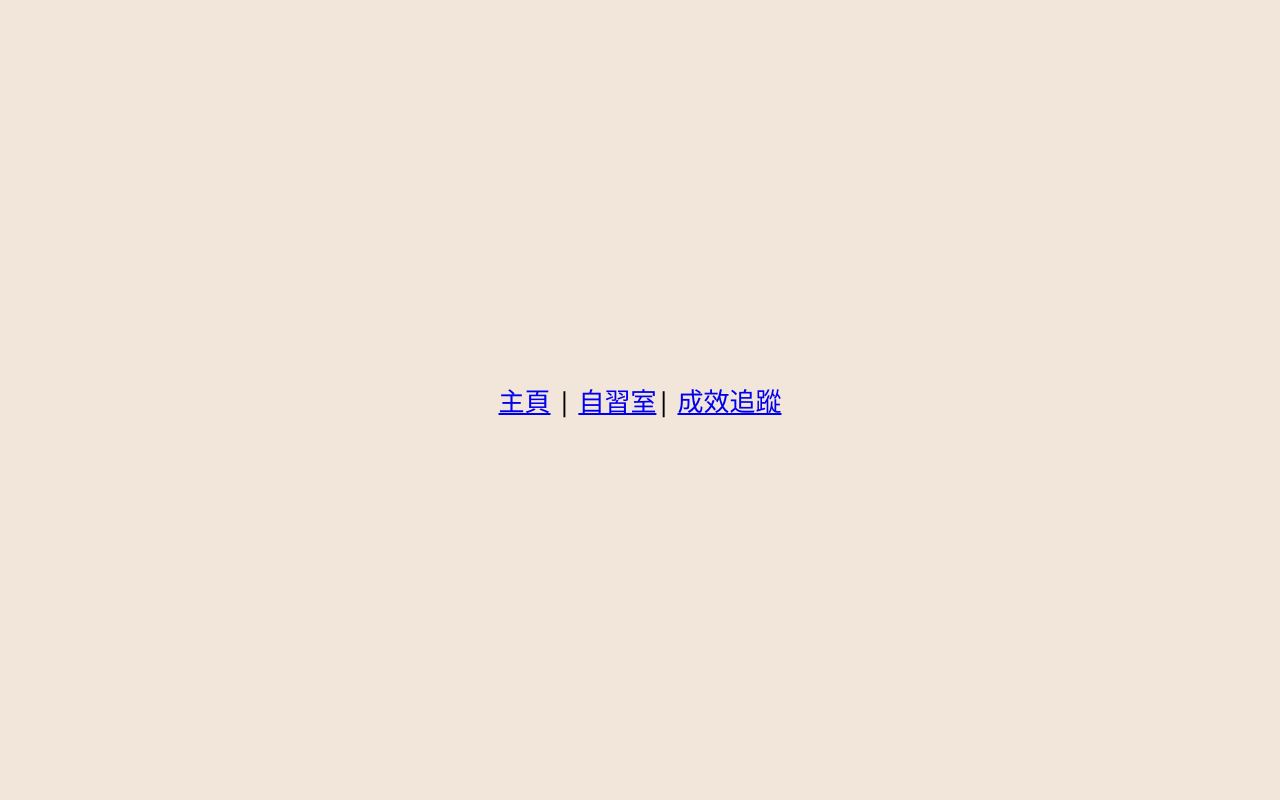
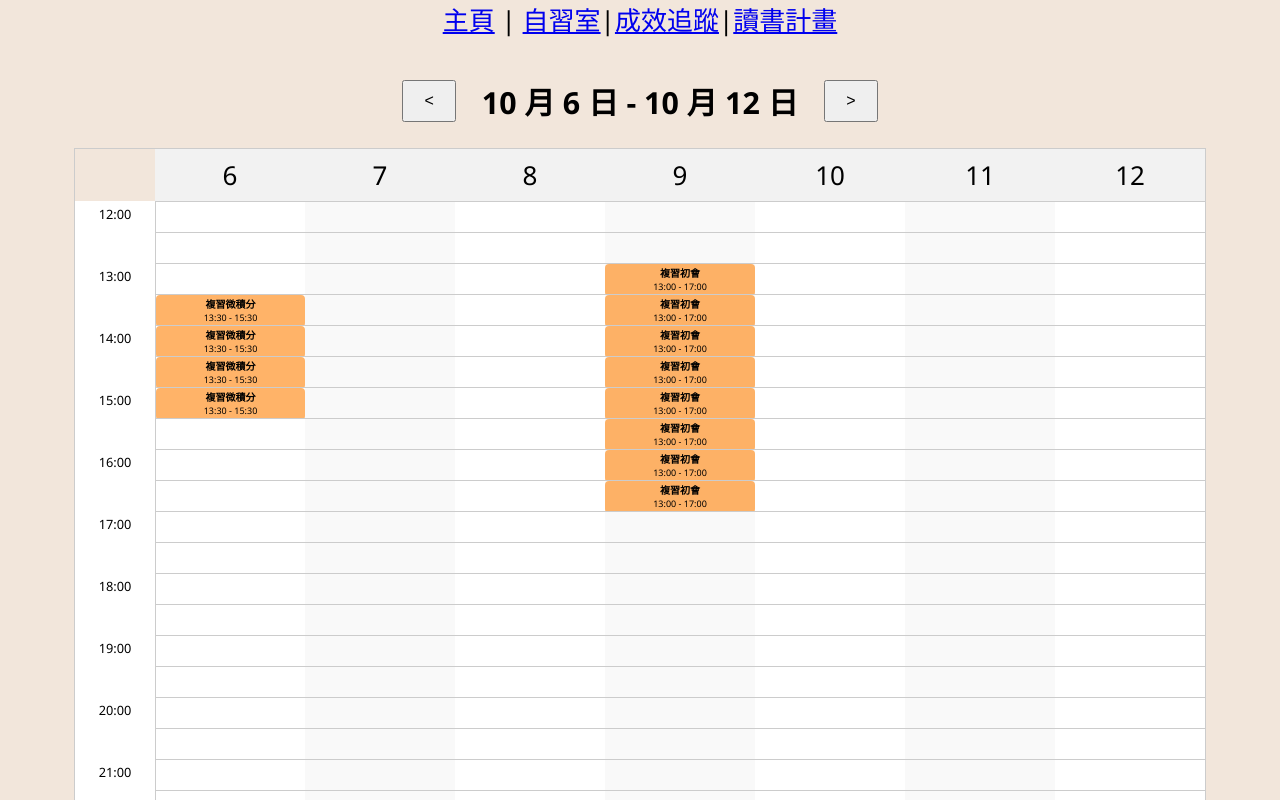
Before and after one commit to sgu731/school_frontend, a React (Create React App) app: page /plan in a window 1280 px wide. Before the commit this address had no page. Shown: the top 800 px of the page. Built offline with nearby package versions, Linux system fonts and the light colour scheme.

Commit message:
feat: 讀書計畫 layout

```diff
--- a/src/App.js
+++ b/src/App.js
@@ -4,6 +4,7 @@ import './App.css';
 import HomePage from './pages/HomePage';
 import RoomsPage from './pages/RoomsPage';
 import TrackerPage from './pages/TrackerPage';
+import PlanPage from './pages/PlanPage';
 
 function App() {
     return (
@@ -12,14 +13,14 @@ function App() {
                 <header className="App-header">
                     <nav>
                         <Link to="/">主頁</Link> | <Link to="/rooms">自習室</Link>
-                        {/*新增這一行 */}
-                        | <Link to="/tracker">成效追蹤</Link>
+                        |<Link to="/tracker">成效追蹤</Link>
+                        |<Link to="/plan">讀書計畫</Link>
                     </nav>
                     <Routes>
                         <Route path="/" element={<HomePage />} />
                         <Route path="/rooms" element={<RoomsPage />} />
-                        {/*新增這一行 */}
                         <Route path="/tracker" element={<TrackerPage />} />
+                        <Route path="/plan" element={<PlanPage />} />
                     </Routes>
                 </header>
             </div>
--- a/src/pages/PlanPage.js
+++ b/src/pages/PlanPage.js
@@ -1 +1,123 @@
-// JavaScript source code
+import React from 'react';
+
+const plans = [
+  {
+    id: 1,
+    subject: '複習微積分',
+    day: 0,
+    start: '13:30',
+    end: '15:30',
+  },
+  {
+    id: 2,
+    subject: '複習初會',
+    day: 3,
+    start: '13:00',
+    end: '17:00',
+  },
+];
+
+const PlanPage = () => {
+  const days = ['6', '7', '8', '9', '10', '11', '12'];
+
+  // 產生半小時的時間區段：12:00 ~ 23:30，共 24 格
+  const timeSlots = Array.from({ length: 24 }, (_, i) => {
+    const hour = 12 + Math.floor(i / 2);
+    const minute = i % 2 === 0 ? '00' : '30';
+    return `${hour}:${minute}`;
+  });
+
+  const toMinutes = (timeStr) => {
+    const [h, m] = timeStr.split(':').map(Number);
+    return h * 60 + m;
+  };
+
+  return (
+    <div style={{ padding: '2rem', maxWidth: '1200px', margin: '0 auto' }}>
+
+      {/* 日期 */}
+      <div style={{ display: 'flex', justifyContent: 'center', alignItems: 'center', marginBottom: '1rem' }}>
+        <button>{'<'}</button>
+        <h3 style={{ margin: '0 1rem' }}>10 月 6 日 - 10 月 12 日</h3>
+        <button>{'>'}</button>
+      </div>
+
+      {/* 表格 */}
+      <div style={{ display: 'grid', gridTemplateColumns: '80px repeat(7, 150px)', border: '1px solid #ccc' }}>
+        {/* 星期 */}
+        <div></div>
+        {days.map((day, idx) => (
+          <div key={idx} style={{ textAlign: 'center', padding: '0.5rem', backgroundColor: '#f2f2f2' }}>
+            {day}
+          </div>
+        ))}
+
+        {/* 時間與內容 */}
+        {timeSlots.map((time, slotIdx) => (
+          <React.Fragment key={time}>
+            {/* 左側時間欄 */}
+            <div
+              style={{
+                padding: '0.25rem',
+                fontSize: '0.8rem',
+                backgroundColor: '#fff',
+                color: time.endsWith(':00') ? '#000' : 'transparent',
+              }}
+            >
+              {time}
+            </div>
+
+            {/* 各日時間格 */}
+            {days.map((_, idx) => {
+              const slotStart = toMinutes(time);
+              const slotEnd = slotStart + 30;
+
+              const planInThisCell = plans.find((plan) => {
+                const planStart = toMinutes(plan.start);
+                const planEnd = toMinutes(plan.end);
+                return plan.day === idx && planEnd > slotStart && planStart < slotEnd;
+              });
+
+              return (
+                <div
+                  key={`${time}-${idx}`}
+                  style={{
+                    borderTop: '1px solid #ccc',
+                    borderLeft: idx === 0 ? '1px solid #ccc' : '',
+                    height: '30px',
+                    backgroundColor: idx % 2 === 0 ? '#fff' : '#f9f9f9',
+                    position: 'relative',
+                  }}
+                >
+                  {planInThisCell && (
+                    <div
+                      style={{
+                        position: 'absolute',
+                        top: 0,
+                        left: 0,
+                        right: 0,
+                        height: '100%',
+                        backgroundColor: 'rgba(255, 147, 41, 0.7)',
+                        color: '#000',
+                        fontSize: '10px',
+                        padding: '1px',
+                        borderRadius: '4px',
+                      }}
+                    >
+                      <strong>{planInThisCell.subject}</strong>
+                      <div style={{ fontSize: '9px' }}>
+                        {planInThisCell.start} - {planInThisCell.end}
+                      </div>
+                    </div>
+                  )}
+                </div>
+              );
+            })}
+          </React.Fragment>
+        ))}
+      </div>
+    </div>
+  );
+};
+
+export default PlanPage;
```
